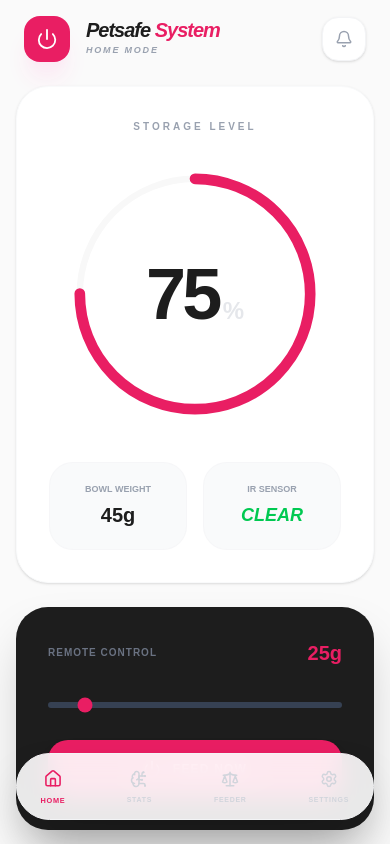
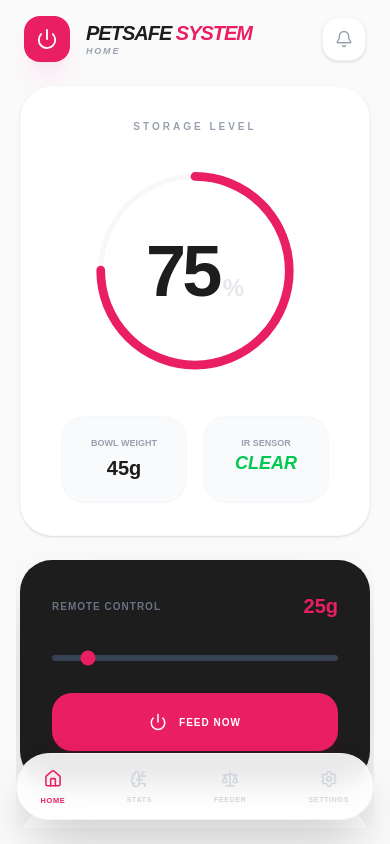
Before and after one commit to znlumins/smartpetfeeder, a Next.js app: page / in a window 390 px wide. Both pictures are taken after a click on the button "LET'S CARE". Built offline with nearby package versions, Linux system fonts and the light colour scheme.

Commit message:
Initial commit: Full Responsive Dashboard Petsafe

```diff
--- a/components/Dashboard.tsx
+++ b/components/Dashboard.tsx
@@ -13,10 +13,12 @@ export default function DashboardScreen() {
     switch (activeTab) {
       case 'home':
         return (
-          <div className="flex-1 w-full max-w-6xl mx-auto flex flex-col lg:flex-row gap-6 animate-in fade-in duration-500 pb-32 lg:pb-0">
-            {/* MONITORING - Di HP jadi paling atas */}
-            <div className="flex-[1.5] w-full bg-white rounded-[32px] lg:rounded-[40px] shadow-sm border border-gray-50 flex flex-col items-center justify-center p-8 lg:p-12 min-h-[450px]">
-              <p className="text-gray-400 font-black uppercase tracking-[0.3em] text-[10px] mb-8">Storage Level</p>
+          // KUNCINYA: flex-1 dan overflow-y-auto di level tab agar bisa di-scroll di HP
+          <div className="flex-1 w-full max-w-6xl mx-auto flex flex-col lg:flex-row gap-6 animate-in fade-in duration-500 overflow-y-auto lg:overflow-hidden pb-40 lg:pb-0 px-1 custom-scrollbar">
+
+            {/* MONITORING - Section 1 */}
+            <div className="flex-[1.5] w-full bg-white rounded-[32px] lg:rounded-[40px] shadow-sm border border-gray-50 flex flex-col items-center justify-center p-8 lg:p-12 min-h-[450px] shrink-0">
+              <p className="text-gray-400 font-black uppercase tracking-[0.3em] text-[10px] mb-8 uppercase">Storage Level</p>
               <div className="relative w-64 h-64 lg:w-80 lg:h-80 flex items-center justify-center">
                 <svg className="absolute w-full h-full -rotate-90" viewBox="0 0 120 120">
                   <circle cx="60" cy="60" r="54" fill="none" stroke="#f8f8f8" strokeWidth="3" />
@@ -27,30 +29,30 @@ export default function DashboardScreen() {
                   <span className="text-2xl lg:text-4xl font-bold text-gray-200 ml-1">%</span>
                 </div>
               </div>
-              <div className="mt-10 grid grid-cols-2 gap-4 w-full max-w-md">
+              <div className="mt-10 grid grid-cols-2 gap-4 w-full max-w-md px-2">
                 <div className="p-5 bg-gray-50 rounded-[24px] border border-gray-100/50 text-center">
                   <p className="text-[9px] font-black text-gray-400 uppercase mb-1">Bowl Weight</p>
                   <p className="text-xl lg:text-2xl font-black">{bowlWeight}g</p>
                 </div>
                 <div className="p-5 bg-gray-50 rounded-[24px] border border-gray-100/50 text-center">
                   <p className="text-[9px] font-black text-gray-400 uppercase mb-1">IR Sensor</p>
-                  <p className="text-lg font-black text-green-500 uppercase italic">Clear</p>
+                  <p className="text-lg font-black text-green-500 uppercase italic leading-none">Clear</p>
                 </div>
               </div>
             </div>
 
-            {/* CONTROLS & LOGS - Di HP tumpuk ke bawah */}
-            <div className="flex-1 w-full flex flex-col gap-6">
+            {/* REMOTE CONTROL & LOGS - Section 2 (Harus kescroll di HP) */}
+            <div className="flex-1 w-full flex flex-col gap-6 shrink-0">
               <section className="bg-[#1d1d1d] p-8 rounded-[32px] lg:rounded-[40px] text-white shadow-2xl">
                 <div className="flex justify-between items-center mb-6">
                    <h3 className="font-black text-[10px] uppercase tracking-widest text-gray-500 uppercase">Remote Control</h3>
                    <span className="text-[#e91e63] font-black text-xl">{porsi}g</span>
                 </div>
                 <input type="range" min="10" max="200" step="10" value={porsi} onChange={(e) => setPorsi(parseInt(e.target.value))} className="w-full h-1.5 bg-gray-700 rounded-lg appearance-none cursor-pointer accent-[#e91e63] mb-8" />
-                <button className="w-full bg-[#e91e63] text-white font-black py-5 rounded-[20px] active:scale-95 transition-all flex items-center justify-center gap-3 tracking-widest text-xs uppercase shadow-lg shadow-pink-900/20"><Power size={18} /> Feed Now</button>
+                <button className="w-full bg-[#e91e63] text-white font-black py-5 rounded-[20px] active:scale-95 transition-all flex items-center justify-center gap-3 tracking-widest text-[10px] uppercase shadow-lg shadow-pink-900/20"><Power size={18} /> Feed Now</button>
               </section>
 
-              <section className="bg-white p-8 rounded-[32px] lg:rounded-[40px] border border-gray-50 shadow-sm flex flex-col overflow-hidden">
+              <section className="bg-white p-8 rounded-[32px] lg:rounded-[40px] border border-gray-50 shadow-sm flex flex-col">
                 <h3 className="font-black text-[10px] uppercase tracking-widest text-gray-400 mb-6 uppercase">Recent Logs</h3>
                 <div className="space-y-3">
                   <LogItem time="07:00 AM" amount="25g" />
@@ -63,13 +65,13 @@ export default function DashboardScreen() {
 
       case 'stats':
         return (
-          <div className="flex-1 w-full max-w-6xl mx-auto bg-white rounded-[32px] lg:rounded-[40px] p-8 lg:p-12 border border-gray-50 animate-in fade-in duration-500 pb-32 lg:pb-0 overflow-y-auto lg:overflow-hidden">
-            <h2 className="text-3xl font-black tracking-tighter mb-8 italic">System <span className="text-[#e91e63]">Stats</span></h2>
+          <div className="flex-1 w-full max-w-6xl mx-auto bg-white rounded-[32px] lg:rounded-[40px] p-8 lg:p-12 border border-gray-50 animate-in fade-in duration-500 overflow-y-auto lg:overflow-hidden pb-40 lg:pb-0">
+            <h2 className="text-3xl font-black tracking-tighter mb-8 italic uppercase">System <span className="text-[#e91e63]">Stats</span></h2>
             <div className="grid grid-cols-1 lg:grid-cols-3 gap-6">
               <div className="lg:col-span-2 bg-gray-50 rounded-[32px] p-8 h-80 flex flex-col justify-end border border-gray-100">
                 <div className="flex items-end justify-around h-full pb-6">
                   {[40, 70, 45, 90, 65, 80, 50].map((h, i) => (
-                    <div key={i} className="w-8 lg:w-10 bg-[#e91e63] rounded-t-xl transition-all shadow-sm" style={{ height: `${h}%` }}></div>
+                    <div key={i} className="w-8 lg:w-10 bg-[#e91e63] rounded-t-xl transition-all" style={{ height: `${h}%` }}></div>
                   ))}
                 </div>
               </div>
@@ -83,10 +85,10 @@ export default function DashboardScreen() {
 
       case 'feeder':
         return (
-          <div className="flex-1 w-full max-w-6xl mx-auto bg-white rounded-[32px] lg:rounded-[40px] p-8 lg:p-12 border border-gray-50 animate-in fade-in duration-500 pb-32 lg:pb-0 overflow-y-auto lg:overflow-hidden">
-            <div className="flex flex-col md:flex-row justify-between items-start md:items-center gap-4 mb-10 text-center md:text-left">
-              <h2 className="text-3xl font-black tracking-tighter italic">Feeding <span className="text-[#e91e63]">Schedule</span></h2>
-              <button className="w-full md:w-auto bg-[#1d1d1d] text-white px-8 py-4 rounded-2xl font-black text-[10px] tracking-widest uppercase shadow-xl shadow-gray-200">+ Add</button>
+          <div className="flex-1 w-full max-w-6xl mx-auto bg-white rounded-[32px] lg:rounded-[40px] p-8 lg:p-12 border border-gray-50 animate-in fade-in duration-500 overflow-y-auto lg:overflow-hidden pb-40 lg:pb-0">
+            <div className="flex flex-col md:flex-row justify-between items-start md:items-center gap-6 mb-10">
+              <h2 className="text-3xl font-black tracking-tighter italic uppercase text-center w-full md:w-auto">Feeding <span className="text-[#e91e63]">Schedule</span></h2>
+              <button className="w-full md:w-auto bg-[#1d1d1d] text-white px-8 py-4 rounded-2xl font-black text-[10px] tracking-widest uppercase">+ Add Schedule</button>
             </div>
             <div className="grid grid-cols-1 lg:grid-cols-2 gap-4">
               <ScheduleCard time="07:00 AM" portion="25g" repeat="Everyday" />
@@ -97,13 +99,13 @@ export default function DashboardScreen() {
 
       case 'settings':
         return (
-          <div className="flex-1 w-full max-w-4xl mx-auto bg-white rounded-[32px] lg:rounded-[40px] p-8 lg:p-12 border border-gray-50 animate-in fade-in duration-500 pb-32 lg:pb-0 overflow-y-auto lg:overflow-hidden">
-            <h2 className="text-3xl font-black tracking-tighter mb-10 italic">Device <span className="text-[#e91e63]">Settings</span></h2>
+          <div className="flex-1 w-full max-w-4xl mx-auto bg-white rounded-[32px] lg:rounded-[40px] p-8 lg:p-12 border border-gray-50 animate-in fade-in duration-500 overflow-y-auto lg:overflow-hidden pb-40 lg:pb-0">
+            <h2 className="text-3xl font-black tracking-tighter mb-10 italic uppercase">Device <span className="text-[#e91e63]">Settings</span></h2>
             <div className="space-y-4">
-              <SettingOption label="Device Name" val="Petsafe-V1-Affad" icon={<Smartphone size={18}/>} />
-              <SettingOption label="Network" val="Connected to UB-Guest" icon={<Wifi size={18}/>} />
-              <SettingOption label="Access" val="Admin Only" icon={<ShieldCheck size={18}/>} />
-              <button className="w-full mt-6 p-6 rounded-[24px] bg-red-50 text-red-600 font-black text-[10px] tracking-[0.3em] uppercase hover:bg-red-100 transition-all border border-red-100/50 active:scale-[0.98]">Reset Device</button>
+              <SettingOption label="Device Name" val="Petsafe-Smart-V1" icon={<Smartphone size={18}/>} />
+              <SettingOption label="Network" val="Connected to Wi-Fi" icon={<Wifi size={18}/>} />
+              <SettingOption label="Access" val="Admin Access" icon={<ShieldCheck size={18}/>} />
+              <button className="w-full mt-6 p-6 rounded-[24px] bg-red-50 text-red-600 font-black text-[10px] tracking-[0.3em] uppercase transition-all">Reset Factory Settings</button>
             </div>
           </div>
         );
@@ -111,26 +113,25 @@ export default function DashboardScreen() {
   };
 
   return (
-    // Di Mobile kita izinkan overflow-y, di Desktop kita kunci
-    <div className="min-h-screen lg:h-screen w-full bg-[#fafafa] text-[#1d1d1d] flex flex-col overflow-x-hidden overflow-y-auto lg:overflow-hidden p-4 lg:p-8">
-      {/* HEADER */}
+    <div className="h-screen w-full bg-[#fafafa] text-[#1d1d1d] flex flex-col overflow-hidden p-4 lg:p-8">
+      {/* HEADER - Tetap diam di atas */}
       <header className="flex justify-between items-center mb-6 lg:mb-8 px-2 lg:px-4 shrink-0">
         <div className="flex items-center gap-4">
           <div className="bg-[#e91e63] p-3 rounded-2xl text-white shadow-xl shadow-pink-100"><Power size={22} /></div>
           <div>
-            <h1 className="text-xl lg:text-2xl font-black tracking-tighter italic leading-none">Petsafe <span className="text-[#e91e63]">System</span></h1>
-            <p className="text-gray-400 text-[9px] font-black uppercase tracking-[0.2em] mt-1 italic tracking-[0.1em]">{activeTab} mode</p>
+            <h1 className="text-xl lg:text-2xl font-black tracking-tighter italic leading-none uppercase">Petsafe <span className="text-[#e91e63]">System</span></h1>
+            <p className="text-gray-400 text-[9px] font-black uppercase tracking-[0.2em] mt-1 italic leading-none">{activeTab}</p>
           </div>
         </div>
         <button className="bg-white p-3 rounded-2xl shadow-sm border border-gray-100 text-gray-400 hover:text-[#e91e63] transition-all active:scale-90"><Bell size={18} /></button>
       </header>
 
-      {/* AREA KONTEN UTAMA */}
-      <div className="flex-1 flex flex-col min-h-0">
+      {/* AREA KONTEN - Ini yang kescroll */}
+      <div className="flex-1 flex flex-col min-h-0 overflow-hidden">
         {renderContent()}
       </div>
 
-      {/* NAVIGASI BAWAH - Tetap melayang di bawah */}
+      {/* NAVIGASI BAWAH - Tetap diam di bawah */}
       <nav className="fixed bottom-6 left-4 right-4 lg:left-0 lg:right-0 flex justify-center z-50">
         <div className="bg-white/90 backdrop-blur-md w-full max-w-sm lg:max-w-3xl px-6 lg:px-10 py-4 rounded-full shadow-2xl border border-gray-100 flex justify-between lg:justify-center gap-4 lg:gap-16 items-center">
           <NavBtn icon={<Home size={18}/>} label="Home" active={activeTab === 'home'} onClick={() => setActiveTab('home')} />
@@ -143,7 +144,7 @@ export default function DashboardScreen() {
   );
 }
 
-// --- SUB-COMPONENTS (TETAP SAMA TAPI DIRAPIKAN) ---
+// --- SUB-COMPONENTS ---
 
 function LogItem({ time, amount }: any) {
   return (
@@ -165,13 +166,13 @@ function StatHighlight({ label, val }: any) {
 
 function ScheduleCard({ time, portion, repeat }: any) {
   return (
-    <div className="p-8 bg-gray-50 rounded-[35px] border border-gray-100 flex justify-between items-center group hover:bg-white hover:shadow-xl transition-all duration-300">
+    <div className="p-8 bg-gray-50 rounded-[35px] border border-gray-100 flex justify-between items-center group hover:bg-white transition-all">
       <div>
-        <p className="text-2xl lg:text-3xl font-black leading-none italic">{time}</p>
+        <p className="text-2xl lg:text-3xl font-black leading-none italic uppercase">{time}</p>
         <p className="text-[10px] font-bold text-gray-400 uppercase mt-2 tracking-widest">{repeat}</p>
       </div>
       <div className="text-right">
-        <p className="text-lg lg:text-xl font-black text-[#e91e63]">{portion}</p>
+        <p className="text-xl font-black text-[#e91e63]">{portion}</p>
         <button className="mt-2 text-gray-200 hover:text-red-500 transition-colors"><Trash2 size={16}/></button>
       </div>
     </div>
```
